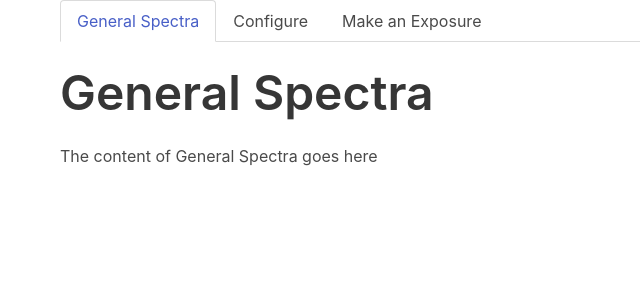
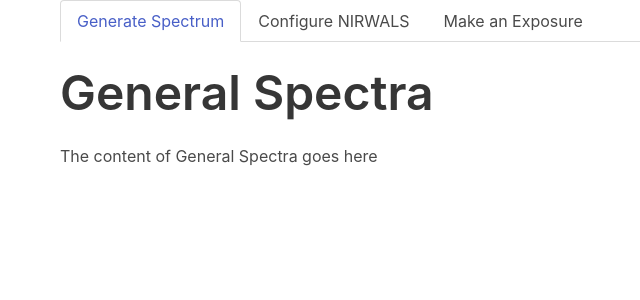
Before and after one commit to saltastroops/nir-simulator, a React (Vite) app in the folder react/: page / in a window 1280 px wide. Shown: the top 300 px of the page, without its empty margins (4-644 px from the left). Built offline with nearby package versions, Linux system fonts and the light colour scheme.

Commit message:
PR review fix

```diff
--- a/react/src/App.jsx
+++ b/react/src/App.jsx
@@ -2,7 +2,7 @@ import {Tabs} from "./components/Tabs.jsx";
 
 function App() {
   return (
-      <div>
+      <div className="container">
         <Tabs />
       </div>
   );
--- a/react/src/components/Tabs.jsx
+++ b/react/src/components/Tabs.jsx
@@ -1,47 +1,39 @@
-import React, { useState } from 'react';
-import { GeneralSpectra } from "./general-spectra/GeneralSpectra.jsx";
-import { MakeAnExposure } from "./exposure/MakeAnExposure.jsx";
+import { useState } from 'react';
+import { Spectrum } from "./spectrum/Spectrum.jsx";
+import { Exposure } from "./exposure/Exposure.jsx";
 import { TelescopeConfigure } from "./configure/TelescopeConfigure.jsx";
 
 export function Tabs() {
     const [activeComponent, setActiveComponent] = useState(1);
-    const [state, setState] = useState({
-        generate: {},
-        configure: {},
-        exposure: {},
-    })
 
     const switchToComponent = (componentNumber) => {
         setActiveComponent(componentNumber);
     };
-    const updateState = (newState) => {
-        setState(newState);
-    };
 
     return (
-        <div className="container">
+        <>
             <div className="tabs is-boxed">
                 <ul>
-                    <li className={activeComponent === 1 ? "is-active" : ""}>
+                    <li className={activeComponent === 1 && "is-active"}>
                         <a className="navbar-item" onClick={() => switchToComponent(1)}>
-                            General Spectra
+                            Generate Spectrum
                         </a>
                     </li>
-                    <li className={activeComponent === 2 ? "is-active" : ""}>
+                    <li className={activeComponent === 2 && "is-active"}>
                         <a className="navbar-item" onClick={() => switchToComponent(2)}>
-                            Configure
+                            Configure NIRWALS
                         </a>
                     </li>
-                    <li className={activeComponent === 3 ? "is-active" : ""}>
+                    <li className={activeComponent === 3 && "is-active"}>
                         <a className="navbar-item" onClick={() => switchToComponent(3)}>
                             Make an Exposure
                         </a>
                     </li>
                 </ul>
             </div>
-            {activeComponent === 1 && <GeneralSpectra state={state} updateState={updateState} />}
-            {activeComponent === 2 && <TelescopeConfigure state={state} updateState={updateState} />}
-            {activeComponent === 3 && <MakeAnExposure state={state} updateState={updateState} />}
-        </div>
+            {activeComponent === 1 && <Spectrum />}
+            {activeComponent === 2 && <TelescopeConfigure />}
+            {activeComponent === 3 && <Exposure />}
+        </>
     );
 }
--- a/react/src/components/configure/TelescopeConfigure.jsx
+++ b/react/src/components/configure/TelescopeConfigure.jsx
@@ -1,10 +1,5 @@
-import {useState} from "react";
 
-export function TelescopeConfigure(parentState, updateParentState) {
-    const [state, setState] = useState({})
-    const parentStateUpdate = () => {
-        updateParentState({...parentState, configure: {...state}})
-    }
+export function TelescopeConfigure() {
     return (
         <div>
             <h1 className="title is-1">Telescope Configure</h1>
--- /dev/null
+++ b/react/src/components/exposure/Exposure.jsx
@@ -0,0 +1,9 @@
+
+export function Exposure() {
+    return (
+        <div>
+            <h1 className="title is-1">Make An Exposure</h1>
+            <p>The content of Make An Exposure goes here</p>
+        </div>
+    );
+}
--- a/react/src/components/exposure/MakeAnExposure.jsx
+++ /dev/null
@@ -1,14 +0,0 @@
-import {useState} from "react";
-
-export function MakeAnExposure(parentState, updateParentState) {
-    const [state, setState] = useState({})
-    const parentStateUpdate = () => {
-        updateParentState({...parentState, exposure: {...state}})
-    }
-    return (
-        <div>
-            <h1 className="title is-1">Make An Exposure</h1>
-            <p>The content of Make An Exposure goes here</p>
-        </div>
-    );
-}
--- a/react/src/components/general-spectra/GeneralSpectra.jsx
+++ /dev/null
@@ -1,14 +0,0 @@
-import {useState} from "react";
-
-export function GeneralSpectra(parentState, updateParentState) {
-    const [state, setState] = useState({})
-    const parentStateUpdate = () => {
-        updateParentState({...parentState, generate: {...state}})
-    }
-    return (
-        <div>
-            <h1 className="title is-1">General Spectra</h1>
-            <p>The content of General Spectra goes here</p>
-        </div>
-    );
-}
--- /dev/null
+++ b/react/src/components/spectrum/Spectrum.jsx
@@ -0,0 +1,9 @@
+
+export function Spectrum() {
+    return (
+        <div>
+            <h1 className="title is-1">General Spectra</h1>
+            <p>The content of General Spectra goes here</p>
+        </div>
+    );
+}
```
